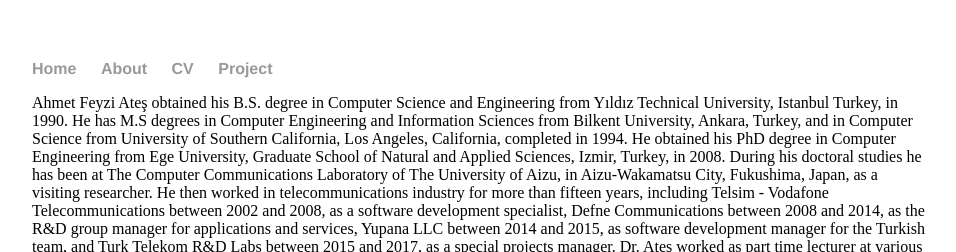
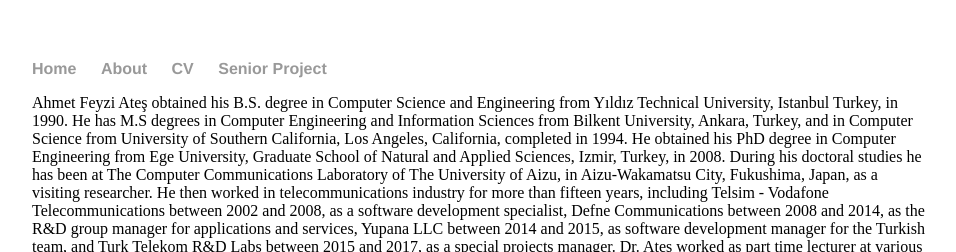
Before and after one commit to ahmetfeyziates/ahmetfeyziates.github.io, a Jekyll site: the page built from about/index.html, in a window 1280 px wide. Shown: the top 252 px of the page, without its empty margins (160-1116 px from the left). Built offline with Jekyll 4.4.1, drawn with Linux system fonts in a browser that asks for light colours.

Commit message:
Update default.html

```diff
--- a/_layouts/default.html
+++ b/_layouts/default.html
@@ -11,7 +11,7 @@
 	        		<li><a href="/">Home</a></li>
 		        	<li><a href="/about">About</a></li>
 	        		<li><a href="/cv">CV</a></li>
-	        		<li><a href="/project">Project</a></li>
+	        		<li><a href="/project">Senior Project</a></li>
 	    		</ul>
 			</nav>
 			<div class="container">
```
